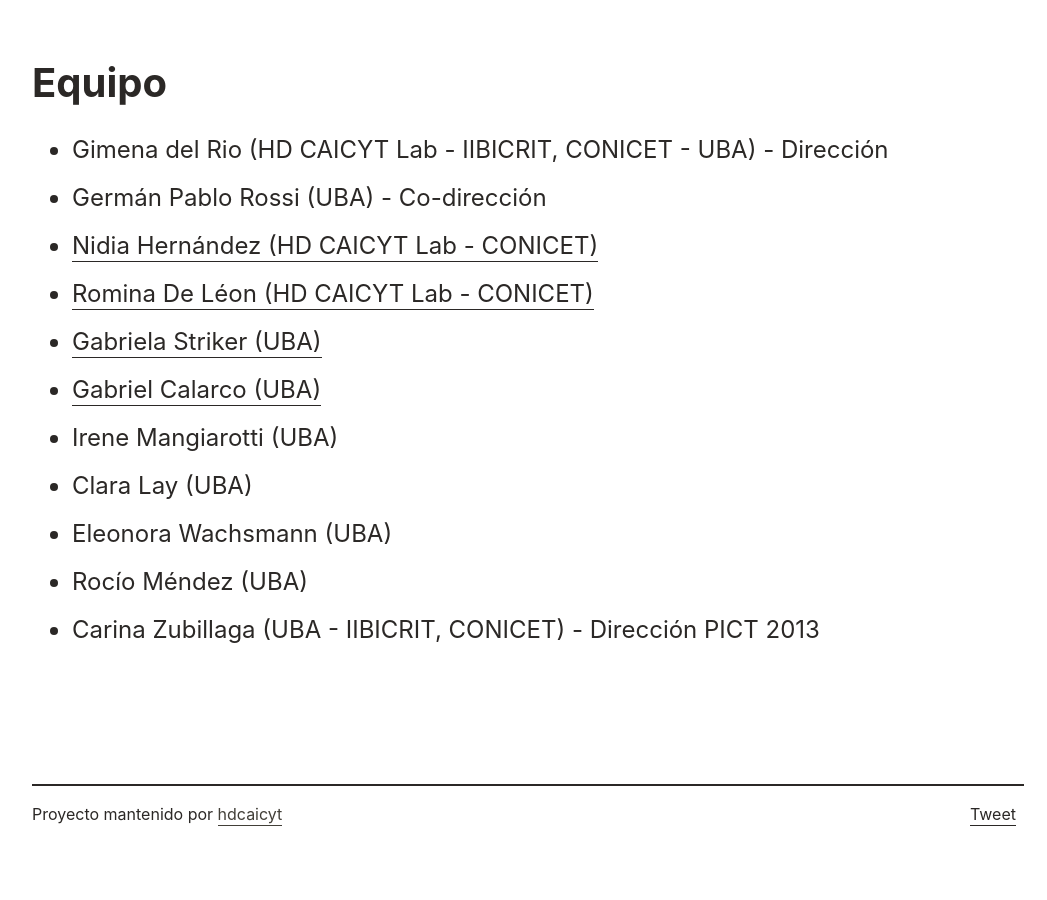
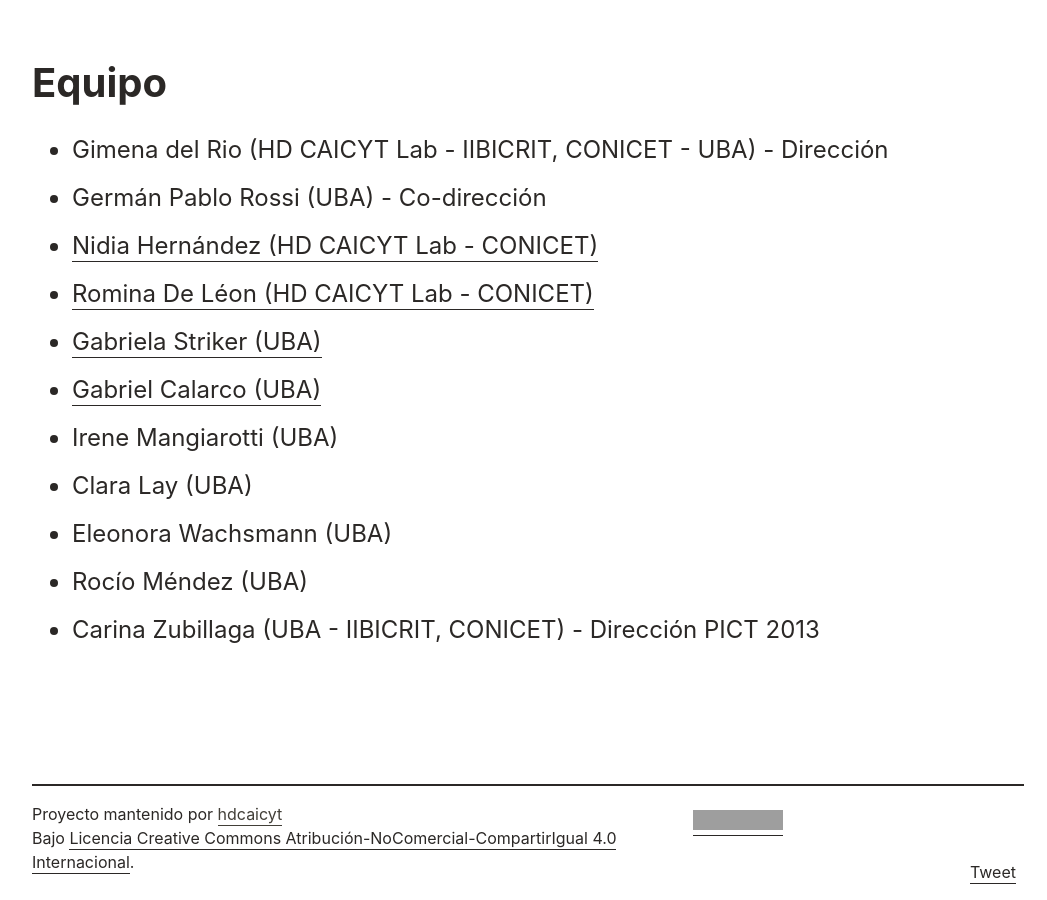
Before and after one commit to hdlabconicet/Poesia-Medieval, a Jekyll site: the page built from index.html, in a window 1280 px wide and 900 px high, scrolled down 1307 px. Shown: the whole window, without its empty margins (112-1159 px from the left). Built offline with Jekyll 4.4.1, drawn with Linux system fonts in a browser that asks for light colours; comment, search, counter and statistics services are not loaded; before the commit the page ends 2149 px from its top, so only the background shows below that; grey boxes are pictures that could not be loaded.

Commit message:
se inserta licencia CC by nc sa 4.0

```diff
--- a/_includes/footer.html
+++ b/_includes/footer.html
@@ -1,6 +1,11 @@
 <div class="container mx-auto clearfix mt-2 mt-lg-4 px-2">
   <div class="border-top-thick">
-    <p class="col-8 sm-width-full left py-2 mb-0">Proyecto mantenido por <a class="text-accent" href="https://github.com/{{ site.github_username }}">{{ site.github_username }}</a></p>
+    <p class="col-8 sm-width-full left py-2 mb-0">Proyecto mantenido por <a class="text-accent" href="https://github.com/{{ site.github_username }}">{{ site.github_username }}</a>
+	<br />
+	Bajo <a rel="license" href="http://creativecommons.org/licenses/by-nc-sa/4.0/" target="_blank">Licencia Creative Commons Atribución-NoComercial-CompartirIgual 4.0 Internacional</a>.</p>
+	<p><br />
+	<a rel="license" href="http://creativecommons.org/licenses/by-nc-sa/4.0/" target="_blank"><img alt="Licencia Creative Commons" style="border-width:0" src="https://i.creativecommons.org/l/by-nc-sa/4.0/88x31.png" /></a></p>
+
     <ul class="list-reset right clearfix sm-width-full py-2 mb-2 mb-lg-0">
       <li class="inline-block mr-1">
         <a href="https://twitter.com/share" class="twitter-share-button" data-hashtags="{{ site.title }}">Tweet</a> <script>!function(d,s,id){var js,fjs=d.getElementsByTagName(s)[0],p=/^http:/.test(d.location)?'http':'https';if(!d.getElementById(id)){js=d.createElement(s);js.id=id;js.src=p+'://platform.twitter.com/widgets.js';fjs.parentNode.insertBefore(js,fjs);}}(document, 'script', 'twitter-wjs');</script>
```
